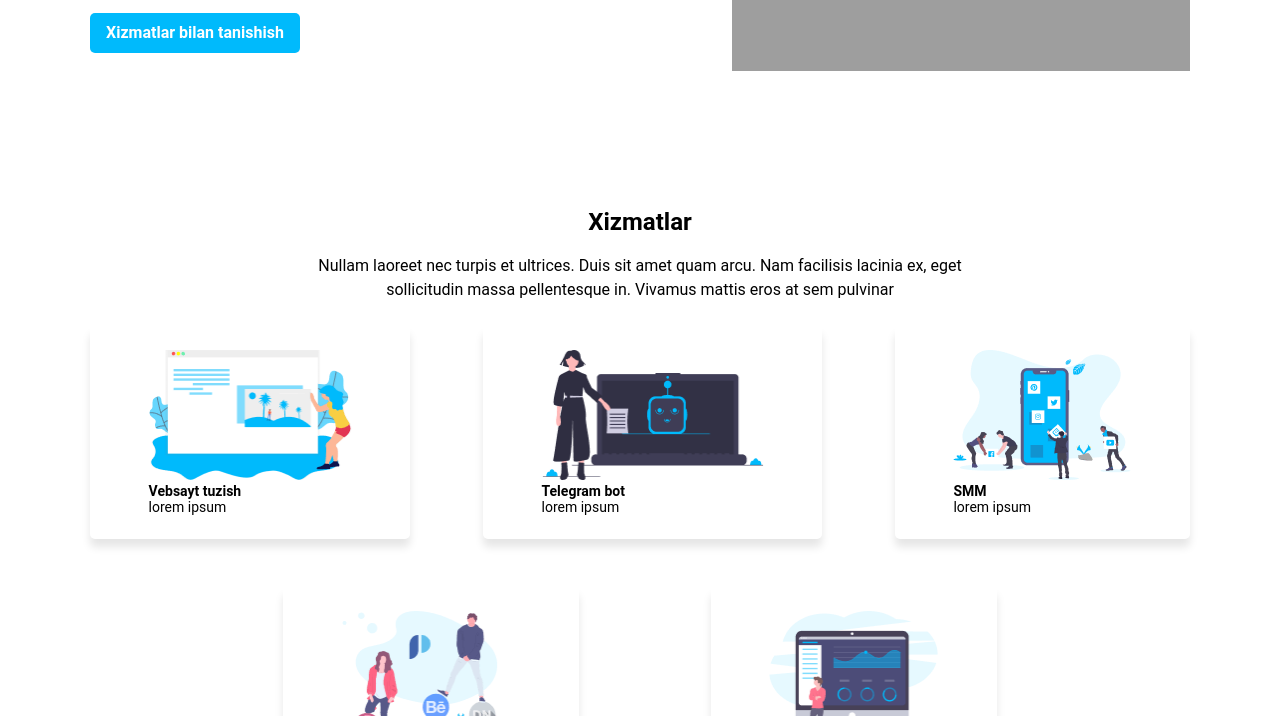
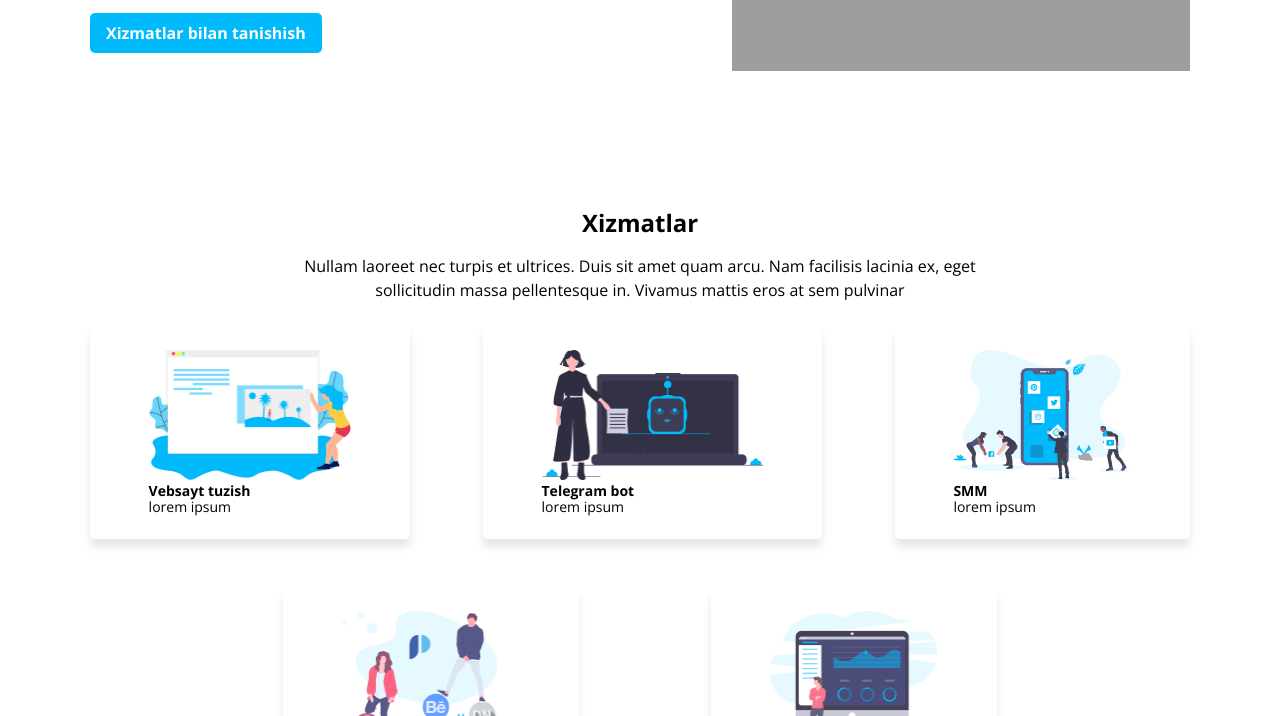
Before and after one commit to akil1me/Pixer, a plain HTML site: page index.html in a window 1280 px wide. Shown: the part 384-1100 px from the top of the page. Drawn offline with Linux system fonts and the light colour scheme; grey boxes are pictures that could not be loaded.

Commit message:
fix font

```diff
--- a/css/main.css
+++ b/css/main.css
@@ -54,7 +54,7 @@
 }
 
 body {
-  font-family: "Roboto", sans-serif;
+  font-family: "Open Sans", sans-serif;
   font-size: 14px;
   font-weight: normal;
   font-style: normal;
```
